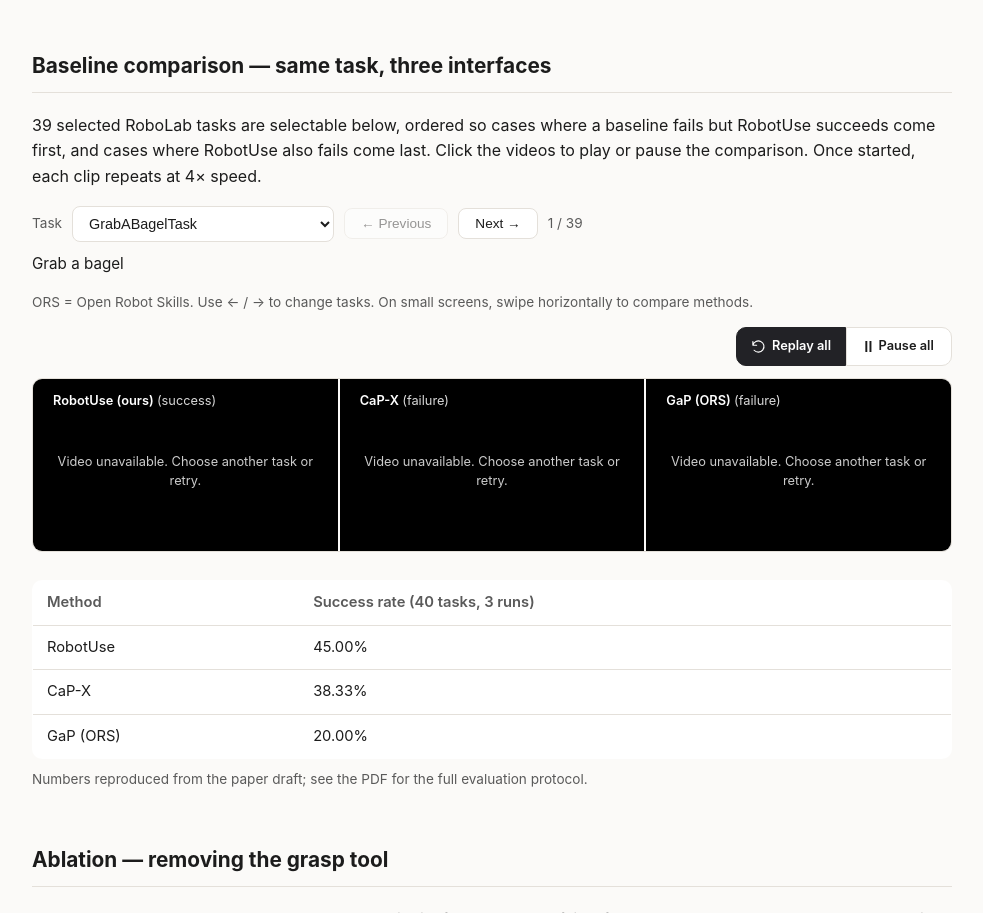
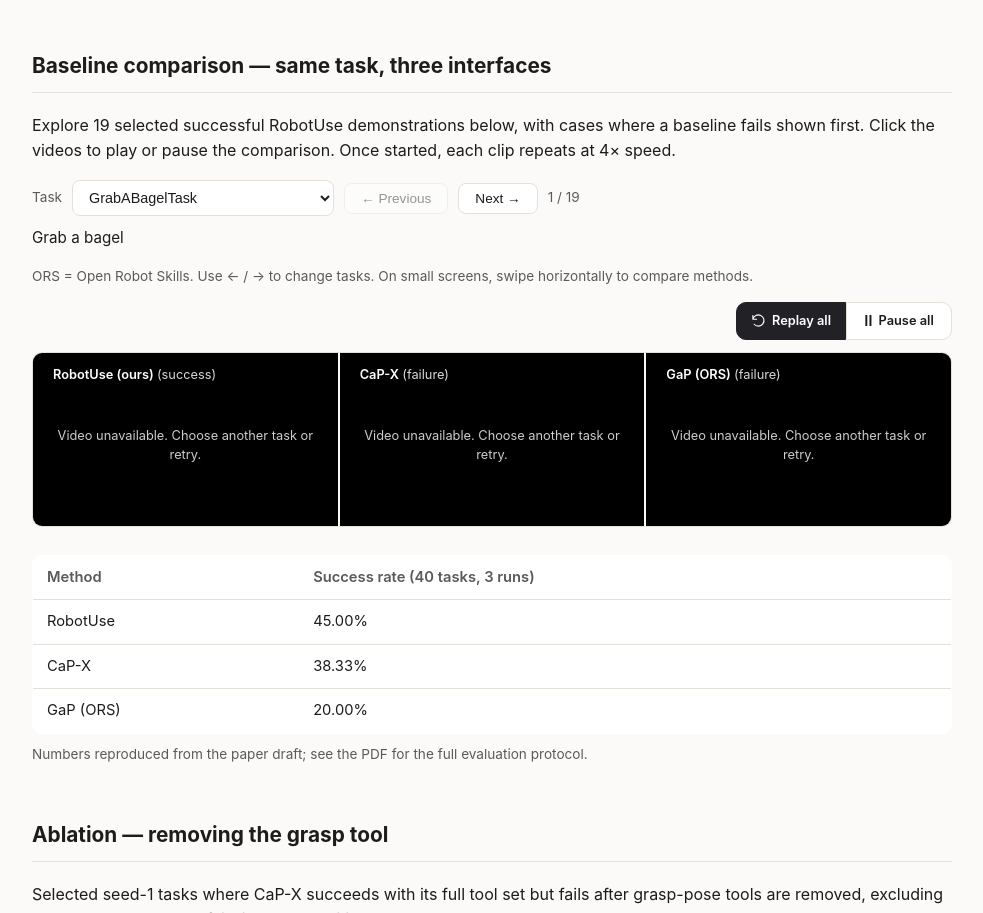
Before and after one commit to anonrobotuse/RobotUse, a plain HTML site: page index.html in a window 1280 px wide. Shown: the part 918-1831 px from the top of the page, without its empty margins (148-1131 px from the left). Drawn offline with Linux system fonts and the light colour scheme.

Commit message:
Show only successful RobotUse main demonstrations

```diff
--- a/index.html
+++ b/index.html
@@ -195,7 +195,7 @@
 
   <section id="compare">
     <h2>Baseline comparison &mdash; same task, three interfaces</h2>
-    <p>39 selected RoboLab tasks are selectable below, ordered so cases where a baseline fails but RobotUse succeeds come first, and cases where RobotUse also fails come last. Click the videos to play or pause the comparison. Once started, each clip repeats at 4× speed.</p>
+    <p>Explore 19 selected successful RobotUse demonstrations below, with cases where a baseline fails shown first. Click the videos to play or pause the comparison. Once started, each clip repeats at 4× speed.</p>
     <div class="task-picker-row">
       <label for="task-select">Task</label>
       <select id="task-select" disabled><option>Loading tasks…</option></select>
@@ -416,8 +416,7 @@
   });
 
   // Task picker for the Baseline Comparison filmstrip: selected RoboLab tasks,
-  // pre-sorted (assets/manifest.json) so cases where a baseline fails but
-  // RobotUse succeeds come first, and cases where RobotUse also fails come last.
+  // Successful RobotUse demonstrations, with baseline failures shown first.
   var select = document.getElementById('task-select');
   var strip = document.getElementById('compare-filmstrip');
   var objectiveTag = document.getElementById('task-objective');
@@ -455,6 +454,9 @@
         var existingVideo = seg.querySelector('video');
         var statusEl = seg.querySelector('.seg-status');
         statusEl.textContent = '(' + (info.status || 'unknown') + ')';
+        var recordedObservations = info.recording_type === 'recorded_observations';
+        seg.querySelector('.seg-speed').textContent = '4× speed';
+
         if (existingVideo) {
           existingVideo.pause();
           existingVideo.remove();
@@ -474,7 +476,7 @@
           existingVideo.hidden = false;
           existingVideo.style.display = '';
           existingVideo.setAttribute('aria-label', seg.querySelector('.seg-label').textContent + ': ' + (t.objective || taskName));
-          seg.querySelector('.seg-speed').hidden = false;
+          seg.querySelector('.seg-speed').hidden = recordedObservations;
           existingVideo.playbackRate = PLAYBACK_RATE;
           playVideo(existingVideo);
         } else {
```
Also changed, not shown: assets/manifest.json.
